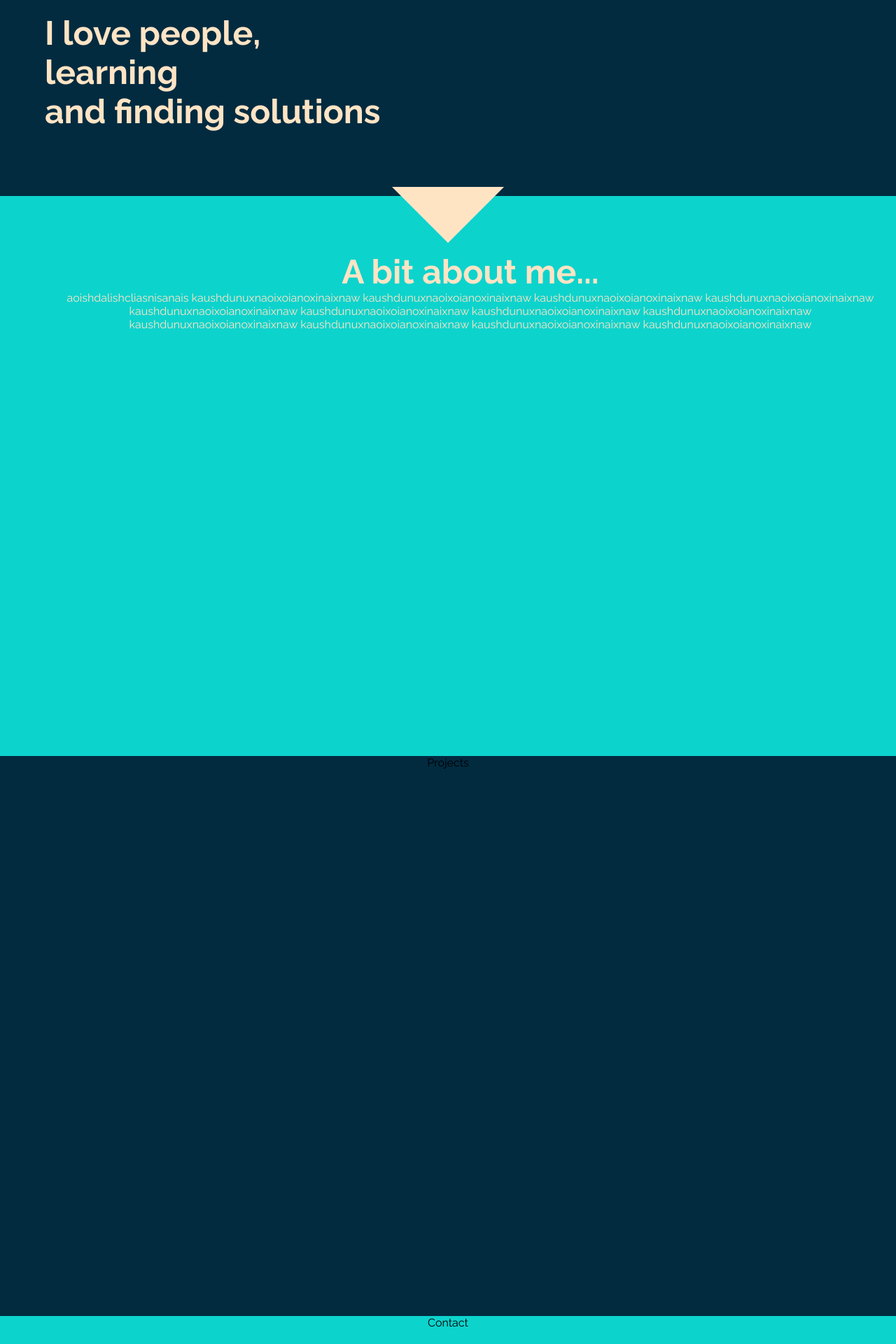
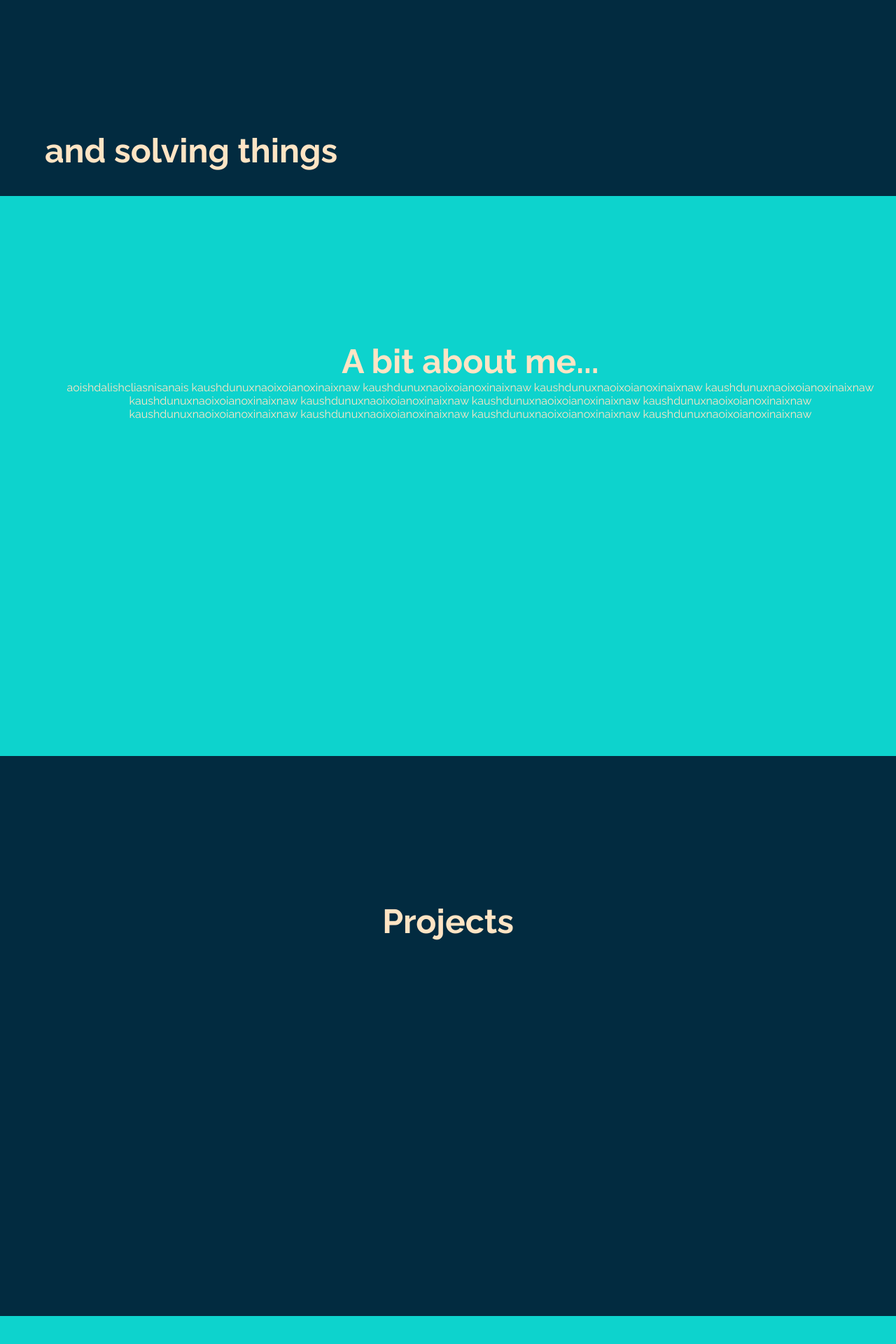
Before and after one commit to michaelrushton-dev/my-website, a React (Create React App) app in the folder my-app/: page / in a window 1280 px wide. Shown: the part 520-2440 px from the top of the page at 70% size. Built offline with nearby package versions, Linux system fonts and the light colour scheme.

Commit message:
scroll animations sorted, welcome message, anchor links done

```diff
--- a/my-app/src/App.css
+++ b/my-app/src/App.css
@@ -4,6 +4,7 @@
     box-sizing: border-box;
     font-family: "Raleway", sans-serif;
     list-style: none;
+    scroll-behavior: smooth;
 }
 a {
     text-decoration: none;
@@ -16,9 +17,11 @@ a {
     --secondary-color: #6600ff;
 }
 .App {
+    box-sizing: border-box;
     text-align: center;
     display: flex;
     flex-direction: column;
+    max-width: 100vw;
 }
 h1 {
     font-size: 10em;
--- a/my-app/src/components/About/About.js
+++ b/my-app/src/components/About/About.js
@@ -4,7 +4,8 @@ import "../../App.css";
 
 function About() {
     return (
-        <div className="about">
+        <div id="about">
+            <div className="inner-content" style={{ paddingTop: "8em" }}>
                 <h2> A bit about me... </h2>
                 <p className="about-me">
                     aoishdalishcliasnisanais kaushdunuxnaoixoianoxinaixnaw
@@ -16,6 +17,7 @@ function About() {
                     kaushdunuxnaoixoianoxinaixnaw
                 </p>
             </div>
+        </div>
     );
 }
 
--- a/my-app/src/components/About/about.css
+++ b/my-app/src/components/About/about.css
@@ -1,4 +1,4 @@
-.about {
+#about {
     color: var(--font-color);
     display: flex;
     flex-direction: column;
--- a/my-app/src/components/Contact/Contact.js
+++ b/my-app/src/components/Contact/Contact.js
@@ -3,7 +3,13 @@ import "./contact.css";
 import "../../App.css";
 
 function Contact() {
-    return <div className="contact">Contact</div>;
+    return (
+        <div id="contact">
+            <div className="inner-content" style={{ paddingTop: "8em" }}>
+                <h2>Contact</h2>
+            </div>
+        </div>
+    );
 }
 
 export default Contact;
--- a/my-app/src/components/Contact/contact.css
+++ b/my-app/src/components/Contact/contact.css
@@ -1,12 +1,11 @@
-.contact {
+#contact {
     display: flex;
     align-items: center;
     flex-direction: column;
+    padding-top: 8em;
+    color: var(--font-color);
     background-color: var(--primary-color);
     height: 100vh;
     aspect-ratio: 900/450;
     width: 100%;
-    background-repeat: no-repeat;
-    background-position: center;
-    background-size: cover;
 }
--- a/my-app/src/components/Intro/Intro.js
+++ b/my-app/src/components/Intro/Intro.js
@@ -3,25 +3,73 @@ import "./intro.css";
 import "../../App.css";
 
 function Intro({ scrollPosition }) {
-    let opacityScroll;
-
-    opacityScroll = 1 - scrollPosition / 300;
+    //using scrollPosition value to make element opacity lighten
+    const opacityScrollLighter = 1 - scrollPosition / 300;
+    //using scrollPosition value to make element opacity darken (welcome message)
+    //later on welcome checks if scroll is > 400, then sets opactiy to be as below, deducting 400
+    //to start from 0 again - to ake it fade in.
+    const opacityScrollDarker = 0 + (scrollPosition - 400) / 200;
+    //offestting text to fly off screen at staggered rates
+    let hiOffset;
+    if (scrollPosition > 100) {
+        hiOffset = scrollPosition - 100;
+    } else {
+        hiOffset = 0;
+    }
 
     return (
         <div className="intro">
             <header>
-                <h2 className="hi" style={{ marginLeft: `${scrollPosition}%` }}>
+                <h2
+                    className="hi"
+                    style={{
+                        paddingLeft: `${scrollPosition}%`,
+                    }}
+                >
                     Hi,
                 </h2>
-                <h2>i'm</h2>
+                <h2
+                    style={{
+                        paddingLeft: `${hiOffset}%`,
+                    }}
+                >
+                    i'm
+                </h2>
                 <h1>Mike</h1>
-                <h2 className="tagline">
-                    I love people, <br />
-                    learning <br />
-                    and finding solutions
-                </h2>
+                <div className="tagline">
+                    <h2 style={{ paddingLeft: hiOffset - 200 }}>
+                        I love people,
+                    </h2>
+                    <h2 style={{ paddingLeft: hiOffset - 100 }}>learning</h2>
+                    <h2
+                        style={{
+                            paddingLeft: hiOffset,
+
+                            whiteSpace: "nowrap",
+                        }}
+                    >
+                        and solving things
+                    </h2>
+                </div>
             </header>
-            <div className="arrow-cta" style={{ opacity: opacityScroll }}></div>
+            <div
+                className="welcome"
+                style={
+                    scrollPosition > 400
+                        ? { opacity: `${opacityScrollDarker}` }
+                        : { opacity: 0 }
+                }
+            >
+                <h2>Welcome</h2>
+            </div>
+
+            <a href="#about">
+                {" "}
+                <div
+                    className="arrow-cta"
+                    style={{ opacity: opacityScrollLighter }}
+                ></div>
+            </a>
         </div>
     );
 }
--- a/my-app/src/components/Intro/intro.css
+++ b/my-app/src/components/Intro/intro.css
@@ -1,4 +1,5 @@
 .intro {
+    box-sizing: border-box;
     display: flex;
     align-items: center;
     flex-direction: column;
@@ -10,11 +11,12 @@
     background-repeat: no-repeat;
     background-position: center;
     background-size: cover;
+    overflow-x: hidden;
 }
 header {
     max-height: 100%;
     display: flex;
-    /* flex-wrap: wrap; */
+    flex-wrap: wrap;
     padding-left: 5%;
     padding-top: 15rem;
     color: var(--font-color);
@@ -24,6 +26,9 @@ header {
 }
 .tagline {
     text-align: start;
+    display: flex;
+    flex-direction: column;
+    flex-wrap: nowrap;
 }
 .arrow-cta {
     position: relative;
@@ -52,3 +57,13 @@ header {
         transform: translateY(-4px);
     }
 }
+.welcome {
+    position: absolute;
+    margin-top: 80vh;
+    display: flex;
+    flex-direction: column;
+    align-items: center;
+    width: 100px;
+    height: 100px;
+    color: var(--font-color);
+}
--- a/my-app/src/components/Navbar/Navbar.js
+++ b/my-app/src/components/Navbar/Navbar.js
@@ -5,21 +5,21 @@ import "../../App.css";
 function Navbar({ scrollPosition }) {
     const opacityScroll = scrollPosition / 200;
     return (
-        <div className="bar" style={{ opacity: opacityScroll }}>
+        <div className="navbar" style={{ opacity: opacityScroll }}>
             <ul>
                 <li>
-                    <a href={"#top"}>
+                    <a href={"#about"}>
                         <h3>About</h3>
                     </a>
                 </li>
                 <li>
-                    <a href={"#top"}>
+                    <a href={"#projects"}>
                         {" "}
                         <h3>Projects</h3>
                     </a>
                 </li>
                 <li>
-                    <a href={"#top"}>
+                    <a href={"#contact"}>
                         <h3>Contact</h3>
                     </a>
                 </li>
--- a/my-app/src/components/Navbar/navbar.css
+++ b/my-app/src/components/Navbar/navbar.css
@@ -1,10 +1,4 @@
 .navbar {
-    position: sticky;
-    top: 0em;
-    width: 100%;
-}
-.bar {
-    /* background-size: cover; */
     display: flex;
     flex-direction: row;
     justify-content: end;
@@ -12,10 +6,11 @@
     top: 0;
     height: 8em;
     width: 100%;
-    background-color: black;
+    background-color: var(--secondary-color);
     color: var(--font-color);
+    z-index: 1;
 }
-.bar ul {
+.navbar ul {
     display: flex;
     justify-content: center;
     align-items: center;
--- a/my-app/src/components/Projects/Projects.js
+++ b/my-app/src/components/Projects/Projects.js
@@ -3,7 +3,13 @@ import "./projects.css";
 import "../../App.css";
 
 function Projects() {
-    return <div className="projects">Projects</div>;
+    return (
+        <div id="projects">
+            <div className="inner-content" style={{ paddingTop: "8em" }}>
+                <h2>Projects</h2>
+            </div>
+        </div>
+    );
 }
 
 export default Projects;
--- a/my-app/src/components/Projects/projects.css
+++ b/my-app/src/components/Projects/projects.css
@@ -1,12 +1,11 @@
-.projects {
+#projects {
     display: flex;
     align-items: center;
     flex-direction: column;
+    color: var(--font-color);
     background-color: var(--bg-color);
     height: 100vh;
     aspect-ratio: 900/450;
     width: 100%;
-    background-repeat: no-repeat;
-    background-position: center;
-    background-size: cover;
+    padding-top: 5em;
 }
```
Lines whose indentation alone changed are shown as unchanged.
